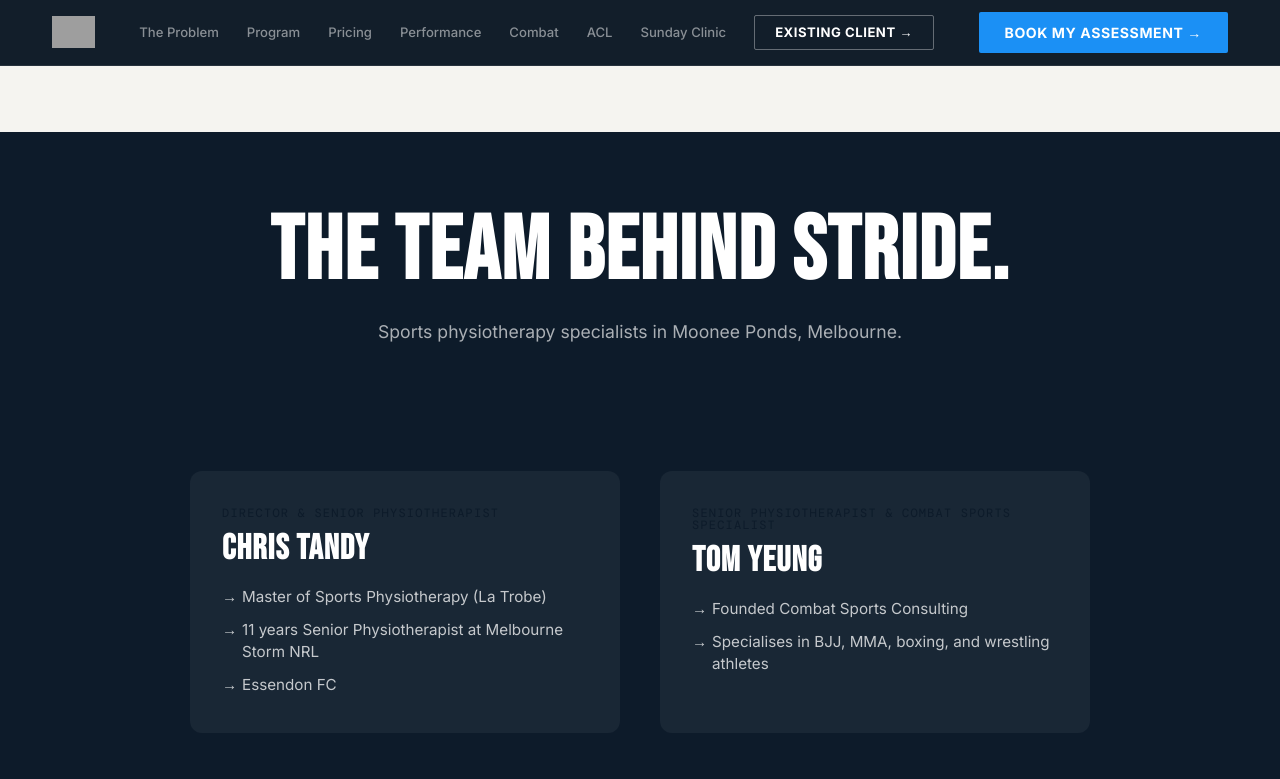
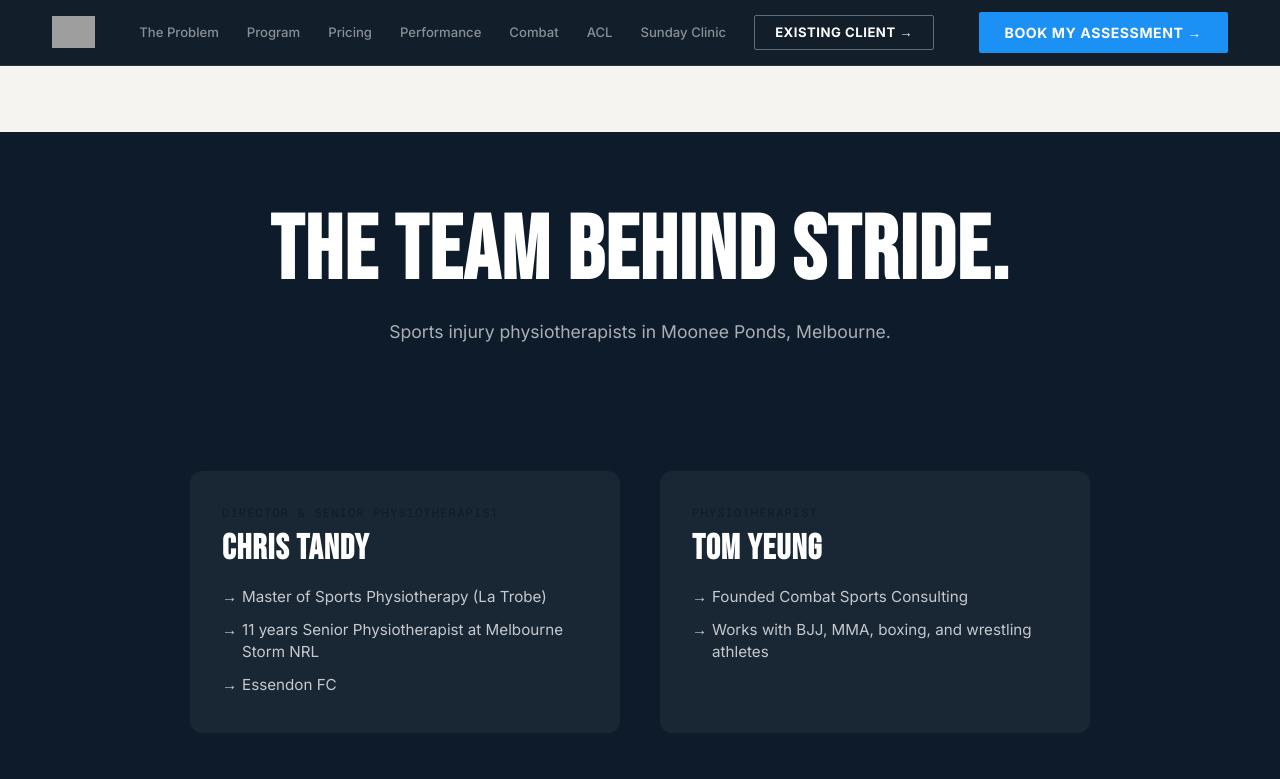
Before and after one commit to ctandy-ai/Stride-Website, a Next.js app: page /about in a window 1280 px wide. Shown: the top 779 px of the page. Built offline with nearby package versions, Linux system fonts and the light colour scheme; grey boxes are pictures that could not be loaded.

Commit message:
Fix AHPRA compliance on /about: remove 'specialist' clinical title, update Tom's role and description

```diff
--- a/app/about/page.tsx
+++ b/app/about/page.tsx
@@ -4,14 +4,14 @@ import Link from "next/link";
 export const metadata: Metadata = {
   title: "About Stride Sports Physio | Moonee Ponds",
   description:
-    "Meet the team at Stride Sports Physio & Performance — Chris Tandy and Tom Yeung. Sports physio specialists in Moonee Ponds, Melbourne.",
+    "Meet the team at Stride Sports Physio & Performance — Chris Tandy and Tom Yeung. Sports injury physiotherapists in Moonee Ponds, Melbourne.",
   alternates: {
     canonical: "/about",
   },
   openGraph: {
     title: "About Stride Sports Physio | Moonee Ponds",
     description:
-      "Meet the team at Stride Sports Physio & Performance — Chris Tandy and Tom Yeung. Sports physio specialists in Moonee Ponds, Melbourne.",
+      "Meet the team at Stride Sports Physio & Performance — Chris Tandy and Tom Yeung. Sports injury physiotherapists in Moonee Ponds, Melbourne.",
     images: [{ url: 'https://www.stridephysiohealth.com.au/og-image.jpg', width: 1200, height: 630, alt: 'Stride Sports Physio & Performance — Moonee Ponds' }],
     url: 'https://www.stridephysiohealth.com.au/about',
   },
@@ -53,7 +53,7 @@ export default function AboutPage() {
             lineHeight: 1.7,
           }}
         >
-          Sports physiotherapy specialists in Moonee Ponds, Melbourne.
+          Sports injury physiotherapists in Moonee Ponds, Melbourne.
         </p>
       </div>
 
@@ -164,7 +164,7 @@ export default function AboutPage() {
                 marginBottom: 12,
               }}
             >
-              Senior Physiotherapist & Combat Sports Specialist
+              Physiotherapist
             </div>
             <h2
               style={{
@@ -189,7 +189,7 @@ export default function AboutPage() {
             >
               {[
                 "Founded Combat Sports Consulting",
-                "Specialises in BJJ, MMA, boxing, and wrestling athletes",
+                "Works with BJJ, MMA, boxing, and wrestling athletes",
               ].map((item, i) => (
                 <li
                   key={i}
```
